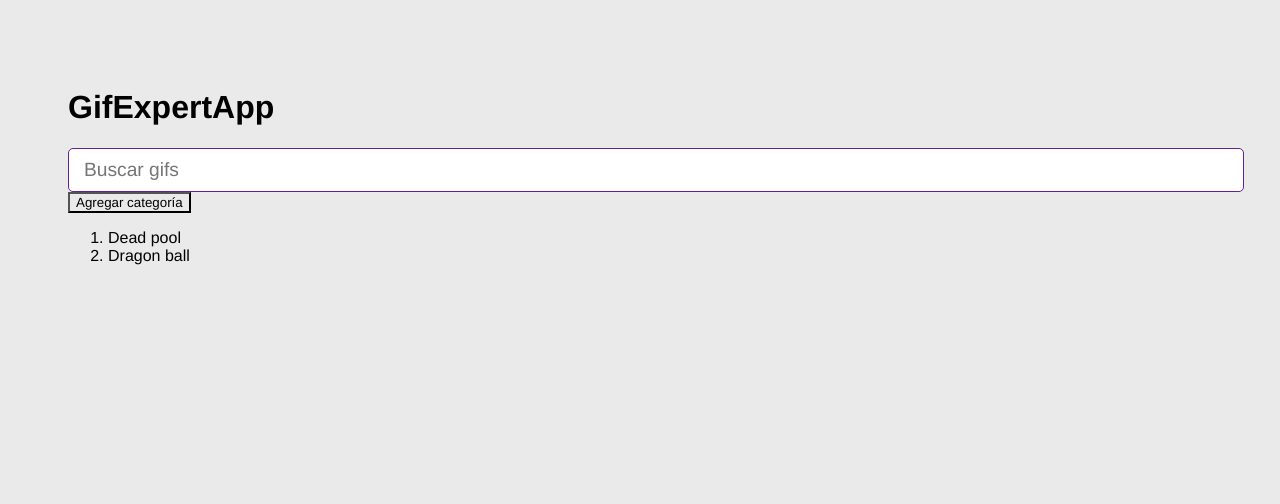
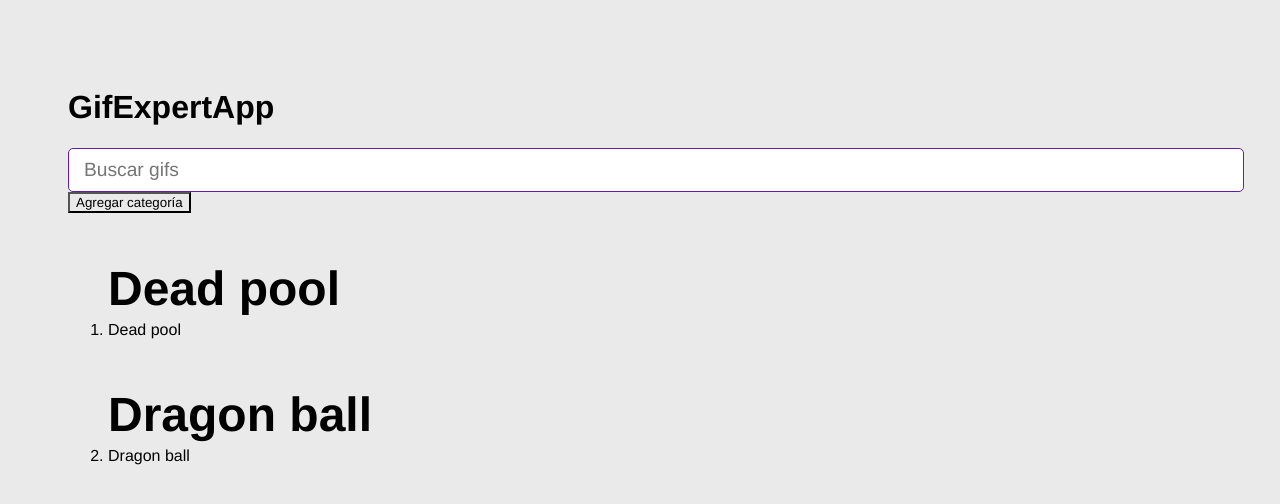
Before and after one commit to jfbarahonag/gif-expert-app, a React (Vite) app: page / in a window 1280 px wide. Shown: the top 504 px of the page. Built offline with nearby package versions, Linux system fonts and the light colour scheme.

Commit message:
map was changed to retrieve a wrapper

```diff
--- a/src/GifExpertApp.jsx
+++ b/src/GifExpertApp.jsx
@@ -5,10 +5,10 @@ export const GifExpertApp = () => {
 
   const [categories, setCategories] = useState(['Dead pool', 'Dragon ball']);
 
-  const onAddCategory = (newCategory='New category') => {
+  const onAddCategory = (newCategory = 'New category') => {
 
     // newCategory is retrived cleaned (trimmed)
-    if ( categories.includes(newCategory) ) return;
+    if (categories.includes(newCategory)) return;
 
     setCategories(prevCategories => [newCategory, ...prevCategories]);
   }
@@ -19,7 +19,7 @@ export const GifExpertApp = () => {
       <h1>GifExpertApp</h1>
       {/* input */}
       <AddCategory
-        onNewCategory={ onAddCategory }
+        onNewCategory={onAddCategory}
       />
       {/* GIF list */}
       <button
@@ -28,11 +28,16 @@ export const GifExpertApp = () => {
         Agregar categoría
       </button>
       <ol>
-        {categories.map((category) => (
-          <li key={category}>
-            {category}
-          </li>
-        ))}
+        {
+          categories.map((category) => (
+            <div key={category}>
+              <h3>{category}</h3>
+              <li>
+                {category}
+              </li>
+            </div>
+          ))
+        }
       </ol>
       {/* GIF Item */}
     </>
```
